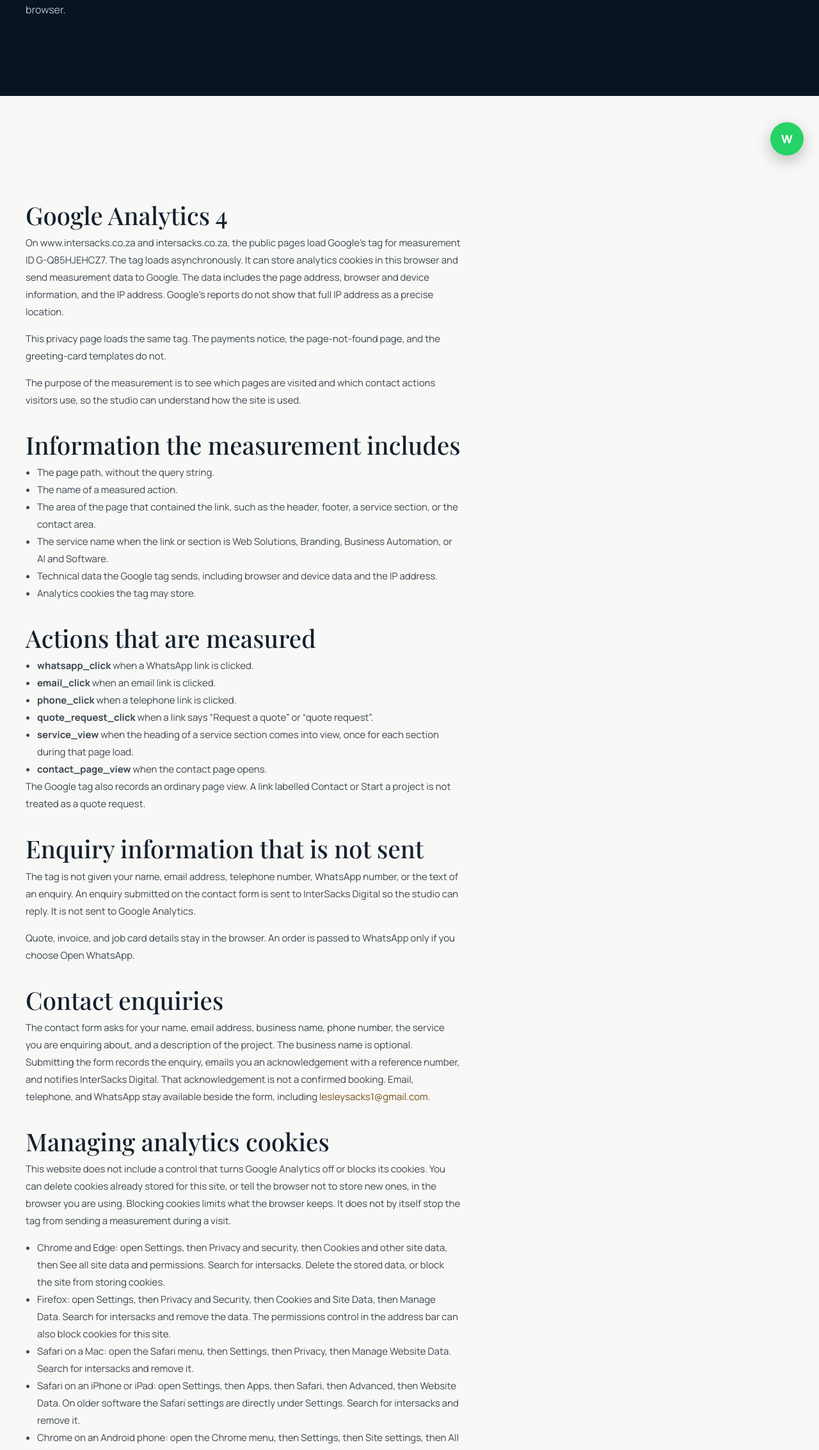
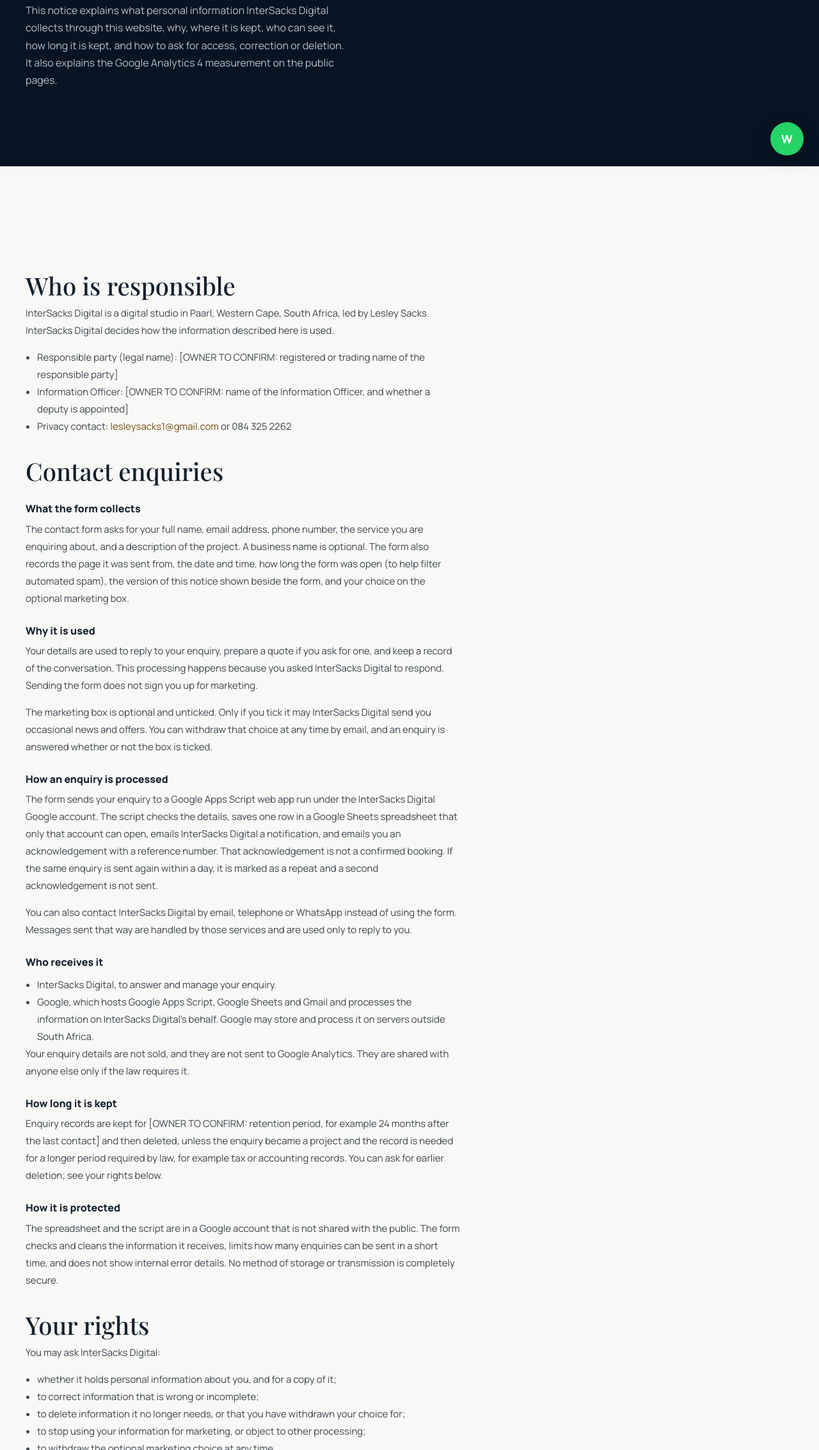
Before and after one commit to lesleysacks/INTERSACKS_DIGITAL_WEBSITE, a website: page privacy.html in a window 1280 px wide. Shown: the part 533-2800 px from the top of the page at 64% size. Drawn offline with nearby package versions, Linux system fonts and the light colour scheme.

Commit message:
Describe enquiry processing in the privacy notice and align the GA4 ID
- privacy.html now covers what the form collects, why, Google Apps Script,
  Sheets and Gmail as service providers, retention, rights, and complaints
  to the Information Regulator. Details only the owner can give are marked
  [OWNER TO CONFIRM: ...]
- The notice, docs and checks name G-XCN1MN0GHR, the ID the site already
  sends to and the one the owner identified as the active stream
- generate_lead and the disabled Google signals are disclosed
- check-seo.mjs fails if analytics.js, privacy.html and docs/analytics.md
  name different measurement IDs
- The checks no longer forbid describing why information is processed; they
  still forbid compliance claims and claims of a consent control

Co-Authored-By: Claude Opus 5.5 <noreply@anthropic.com>
Claude-Session: https://claude.ai/code/session_01EDDdYBhg3TUZp8h8HXarVa

```diff
--- a/css/styles.css
+++ b/css/styles.css
@@ -1743,6 +1743,11 @@ line-height:1.15}
 color:#3c4650;
 font-size:15px;
 line-height:1.8}
+.privacy-copy h3{
+margin:24px 0 4px;
+font-size:16px;
+font-weight:800;
+color:var(--ink)}
 .privacy-copy ul{
 margin:8px 0 0;
 padding-left:1.2em}
--- a/privacy.html
+++ b/privacy.html
@@ -4,7 +4,7 @@
   <meta charset="UTF-8">
   <meta name="viewport" content="width=device-width, initial-scale=1.0">
   <title>Privacy | InterSacks Digital</title>
-  <meta name="description" content="How InterSacks Digital uses Google Analytics 4, what is measured, what is not sent, and how to manage analytics cookies.">
+  <meta name="description" content="How InterSacks Digital handles contact enquiries and Google Analytics 4: what is collected, why, who receives it, and how to ask for access or deletion.">
   <meta name="robots" content="index, follow">
   <link rel="canonical" href="https://www.intersacks.co.za/privacy.html">
   <meta name="theme-color" content="#081423">
@@ -13,12 +13,12 @@
   <meta property="og:locale" content="en_ZA">
   <meta property="og:url" content="https://www.intersacks.co.za/privacy.html">
   <meta property="og:title" content="Privacy | InterSacks Digital">
-  <meta property="og:description" content="How InterSacks Digital uses Google Analytics 4, what is measured, what is not sent, and how to manage analytics cookies.">
+  <meta property="og:description" content="How InterSacks Digital handles contact enquiries and Google Analytics 4: what is collected, why, who receives it, and how to ask for access or deletion.">
   <meta property="og:image" content="https://www.intersacks.co.za/images/business_card.jpeg">
   <meta property="og:image:alt" content="InterSacks Digital business card">
   <meta name="twitter:card" content="summary_large_image">
   <meta name="twitter:title" content="Privacy | InterSacks Digital">
-  <meta name="twitter:description" content="How InterSacks Digital uses Google Analytics 4, what is measured, what is not sent, and how to manage analytics cookies.">
+  <meta name="twitter:description" content="How InterSacks Digital handles contact enquiries and Google Analytics 4: what is collected, why, who receives it, and how to ask for access or deletion.">
   <meta name="twitter:image" content="https://www.intersacks.co.za/images/business_card.jpeg">
   <script type="application/ld+json">
   {"@context":"https://schema.org","@graph":[{"@type":"ProfessionalService","@id":"https://www.intersacks.co.za/#business","name":"InterSacks Digital","url":"https://www.intersacks.co.za/","image":"https://www.intersacks.co.za/images/business_card.jpeg","email":"lesleysacks1@gmail.com","telephone":"+27843252262","address":{"@type":"PostalAddress","addressLocality":"Paarl","addressRegion":"Western Cape","addressCountry":"ZA"}},{"@type":"WebSite","@id":"https://www.intersacks.co.za/#website","url":"https://www.intersacks.co.za/","name":"InterSacks Digital","publisher":{"@id":"https://www.intersacks.co.za/#business"},"inLanguage":"en-ZA"},{"@type":"WebPage","@id":"https://www.intersacks.co.za/privacy.html#webpage","url":"https://www.intersacks.co.za/privacy.html","name":"Privacy | InterSacks Digital","isPartOf":{"@id":"https://www.intersacks.co.za/#website"},"about":{"@id":"https://www.intersacks.co.za/#business"},"inLanguage":"en-ZA","breadcrumb":{"@id":"https://www.intersacks.co.za/privacy.html#breadcrumb"}},{"@type":"BreadcrumbList","@id":"https://www.intersacks.co.za/privacy.html#breadcrumb","itemListElement":[{"@type":"ListItem","position":1,"name":"Home","item":"https://www.intersacks.co.za/"},{"@type":"ListItem","position":2,"name":"Privacy","item":"https://www.intersacks.co.za/privacy.html"}]}]}
@@ -46,16 +46,56 @@
     <section class="page-hero">
       <nav class="breadcrumbs" aria-label="Breadcrumb"><a href="index.html">Home</a> <span aria-hidden="true">/</span> <span aria-current="page">Privacy</span></nav>
       <p class="eyebrow"><span></span> Privacy</p>
-      <h1>How this website<br>is <i>measured.</i></h1>
-      <p>InterSacks Digital uses Google Analytics 4 on the public pages of this website. This page describes the purpose of that measurement, the information it covers, and how to manage analytics cookies in your browser.</p>
+      <h1>How this website<br>uses your <i>information.</i></h1>
+      <p>This notice explains what personal information InterSacks Digital collects through this website, why, where it is kept, who can see it, how long it is kept, and how to ask for access, correction or deletion. It also explains the Google Analytics 4 measurement on the public pages.</p>
     </section>
     <section class="section-pad privacy-copy">
-      <h2>Google Analytics 4</h2>
-      <p>On www.intersacks.co.za and intersacks.co.za, the public pages load Google’s tag for measurement ID G-Q85HJEHCZ7. The tag loads asynchronously. It can store analytics cookies in this browser and send measurement data to Google. The data includes the page address, browser and device information, and the IP address. Google’s reports do not show that full IP address as a precise location.</p>
+      <h2 id="who">Who is responsible</h2>
+      <p>InterSacks Digital is a digital studio in Paarl, Western Cape, South Africa, led by Lesley Sacks. InterSacks Digital decides how the information described here is used.</p>
+      <ul>
+        <li>Responsible party (legal name): [OWNER TO CONFIRM: registered or trading name of the responsible party]</li>
+        <li>Information Officer: [OWNER TO CONFIRM: name of the Information Officer, and whether a deputy is appointed]</li>
+        <li>Privacy contact: <a href="mailto:lesleysacks1@gmail.com">lesleysacks1@gmail.com</a> or 084 325 2262</li>
+      </ul>
+
+      <h2 id="enquiries">Contact enquiries</h2>
+      <h3>What the form collects</h3>
+      <p>The contact form asks for your full name, email address, phone number, the service you are enquiring about, and a description of the project. A business name is optional. The form also records the page it was sent from, the date and time, how long the form was open (to help filter automated spam), the version of this notice shown beside the form, and your choice on the optional marketing box.</p>
+      <h3>Why it is used</h3>
+      <p>Your details are used to reply to your enquiry, prepare a quote if you ask for one, and keep a record of the conversation. This processing happens because you asked InterSacks Digital to respond. Sending the form does not sign you up for marketing.</p>
+      <p>The marketing box is optional and unticked. Only if you tick it may InterSacks Digital send you occasional news and offers. You can withdraw that choice at any time by email, and an enquiry is answered whether or not the box is ticked.</p>
+      <h3>How an enquiry is processed</h3>
+      <p>The form sends your enquiry to a Google Apps Script web app run under the InterSacks Digital Google account. The script checks the details, saves one row in a Google Sheets spreadsheet that only that account can open, emails InterSacks Digital a notification, and emails you an acknowledgement with a reference number. That acknowledgement is not a confirmed booking. If the same enquiry is sent again within a day, it is marked as a repeat and a second acknowledgement is not sent.</p>
+      <p>You can also contact InterSacks Digital by email, telephone or WhatsApp instead of using the form. Messages sent that way are handled by those services and are used only to reply to you.</p>
+      <h3>Who receives it</h3>
+      <ul>
+        <li>InterSacks Digital, to answer and manage your enquiry.</li>
+        <li>Google, which hosts Google Apps Script, Google Sheets and Gmail and processes the information on InterSacks Digital’s behalf. Google may store and process it on servers outside South Africa.</li>
+      </ul>
+      <p>Your enquiry details are not sold, and they are not sent to Google Analytics. They are shared with anyone else only if the law requires it.</p>
+      <h3>How long it is kept</h3>
+      <p>Enquiry records are kept for [OWNER TO CONFIRM: retention period, for example 24 months after the last contact] and then deleted, unless the enquiry became a project and the record is needed for a longer period required by law, for example tax or accounting records. You can ask for earlier deletion; see your rights below.</p>
+      <h3>How it is protected</h3>
+      <p>The spreadsheet and the script are in a Google account that is not shared with the public. The form checks and cleans the information it receives, limits how many enquiries can be sent in a short time, and does not show internal error details. No method of storage or transmission is completely secure.</p>
+
+      <h2 id="rights">Your rights</h2>
+      <p>You may ask InterSacks Digital:</p>
+      <ul>
+        <li>whether it holds personal information about you, and for a copy of it;</li>
+        <li>to correct information that is wrong or incomplete;</li>
+        <li>to delete information it no longer needs, or that you have withdrawn your choice for;</li>
+        <li>to stop using your information for marketing, or object to other processing;</li>
+        <li>to withdraw the optional marketing choice at any time.</li>
+      </ul>
+      <p>Send the request to <a href="mailto:lesleysacks1@gmail.com">lesleysacks1@gmail.com</a> with your enquiry reference if you have one. InterSacks Digital may need to confirm your identity before acting on a request. [OWNER TO CONFIRM: target response time for requests]</p>
+      <p>If you believe your information has been compromised, tell InterSacks Digital at the same address. If InterSacks Digital becomes aware of a security compromise affecting your information, it will notify you and the Information Regulator as POPIA requires.</p>
+      <p>If you are not satisfied with the response, you can complain to the <a href="https://inforegulator.org.za/" target="_blank" rel="noopener noreferrer">Information Regulator (South Africa)</a>.</p>
+
+      <h2 id="analytics">Google Analytics 4</h2>
+      <p>On www.intersacks.co.za and intersacks.co.za, the public pages load Google’s tag for measurement ID G-XCN1MN0GHR. The tag loads asynchronously. It can store analytics cookies in this browser and send measurement data to Google. The data includes the page address, browser and device information, and the IP address. Google’s reports do not show that full IP address as a precise location. Google signals and ad personalisation are switched off in the tag.</p>
       <p>This privacy page loads the same tag. The payments notice, the page-not-found page, and the greeting-card templates do not.</p>
       <p>The purpose of the measurement is to see which pages are visited and which contact actions visitors use, so the studio can understand how the site is used.</p>
-
-      <h2>Information the measurement includes</h2>
+      <h3>Information the measurement includes</h3>
       <ul>
         <li>The page path, without the query string.</li>
         <li>The name of a measured action.</li>
@@ -64,8 +104,7 @@
         <li>Technical data the Google tag sends, including browser and device data and the IP address.</li>
         <li>Analytics cookies the tag may store.</li>
       </ul>
-
-      <h2>Actions that are measured</h2>
+      <h3>Actions that are measured</h3>
       <ul>
         <li><strong>whatsapp_click</strong> when a WhatsApp link is clicked.</li>
         <li><strong>email_click</strong> when an email link is clicked.</li>
@@ -73,17 +112,13 @@
         <li><strong>quote_request_click</strong> when a link says “Request a quote” or “quote request”.</li>
         <li><strong>service_view</strong> when the heading of a service section comes into view, once for each section during that page load.</li>
         <li><strong>contact_page_view</strong> when the contact page opens.</li>
+        <li><strong>generate_lead</strong> once, after the enquiry system confirms that a contact-form enquiry was saved. It records only the service chosen.</li>
       </ul>
       <p>The Google tag also records an ordinary page view. A link labelled Contact or Start a project is not treated as a quote request.</p>
-
-      <h2>Enquiry information that is not sent</h2>
-      <p>The tag is not given your name, email address, telephone number, WhatsApp number, or the text of an enquiry. An enquiry submitted on the contact form is sent to InterSacks Digital so the studio can reply. It is not sent to Google Analytics.</p>
+      <h3>Enquiry information that is not sent</h3>
+      <p>The tag is not given your name, email address, telephone number, WhatsApp number, business name, enquiry reference, or the text of an enquiry.</p>
       <p>Quote, invoice, and job card details stay in the browser. An order is passed to WhatsApp only if you choose Open WhatsApp.</p>
-
-      <h2>Contact enquiries</h2>
-      <p>The contact form asks for your name, email address, business name, phone number, the service you are enquiring about, and a description of the project. The business name is optional. Submitting the form records the enquiry, emails you an acknowledgement with a reference number, and notifies InterSacks Digital. That acknowledgement is not a confirmed booking. Email, telephone, and WhatsApp stay available beside the form, including <a href="mailto:lesleysacks1@gmail.com">lesleysacks1@gmail.com</a>.</p>
-
-      <h2>Managing analytics cookies</h2>
+      <h3>Managing analytics cookies</h3>
       <p>This website does not include a control that turns Google Analytics off or blocks its cookies. You can delete cookies already stored for this site, or tell the browser not to store new ones, in the browser you are using. Blocking cookies limits what the browser keeps. It does not by itself stop the tag from sending a measurement during a visit.</p>
       <ul>
         <li>Chrome and Edge: open Settings, then Privacy and security, then Cookies and other site data, then See all site data and permissions. Search for intersacks. Delete the stored data, or block the site from storing cookies.</li>
@@ -94,14 +129,13 @@
       </ul>
       <p>Menu names differ by browser and version. If a path above does not match, search the browser settings for cookies or website data and look for intersacks.co.za. A private browsing window usually discards cookies when you close it. The Google tag still loads during that visit.</p>
       <p>Reading these pages does not require cookies. Sending an enquiry from the contact form does not require an analytics cookie.</p>
-
-      <h2>Google’s documentation</h2>
+      <h3>Google’s documentation</h3>
       <p><a href="https://policies.google.com/privacy" target="_blank" rel="noopener noreferrer">Google privacy policy</a></p>
       <p><a href="https://policies.google.com/technologies/cookies" target="_blank" rel="noopener noreferrer">How Google uses cookies</a></p>
 
-      <h2>Questions</h2>
-      <p>Questions about this notice can be sent to <a href="mailto:lesleysacks1@gmail.com">lesleysacks1@gmail.com</a>.</p>
-      <p>Updated 10 November 2026.</p>
+      <h2 id="questions">Questions and changes</h2>
+      <p>Questions about this notice can be sent to <a href="mailto:lesleysacks1@gmail.com">lesleysacks1@gmail.com</a>. If the way information is handled changes, this page will be updated and the date below will change.</p>
+      <p>Updated 21 November 2026.</p>
     </section>
   </main>
   <footer class="footer"><div class="footer-top"><a class="brand" href="index.html"><span class="brand-mark" aria-hidden="true">iS</span><span class="brand-name">INTERSACKS <em>DIGITAL</em></span></a><p>Smart websites.<br>Intelligent automation.</p><div><a href="mailto:lesleysacks1@gmail.com">lesleysacks1@gmail.com</a><a href="tel:+27843252262">084 325 2262</a></div></div><div class="footer-bottom"><span>© <span id="year"></span> InterSacks Digital</span><span>Paarl, Western Cape, South Africa</span><a href="privacy.html" aria-current="page">Privacy</a><a href="#top">Back to top ↑</a></div></footer>
--- a/scripts/check-analytics.mjs
+++ b/scripts/check-analytics.mjs
@@ -57,7 +57,7 @@ const events = () => evaluate(`(() => (window.dataLayer || []).filter((item) =>
 const click = (selector) => evaluate(`(() => { const link = document.querySelector(${JSON.stringify(selector)}); if (!link) return false; link.click(); return true; })()`);
 
 await goto('index.html');
-const home = await evaluate(`(() => ({ scripts: document.querySelectorAll('script[src="js/analytics.js"]').length, id: ${JSON.stringify('G-Q85HJEHCZ7')} }))()`);
+const home = await evaluate(`(() => ({ scripts: document.querySelectorAll('script[src="js/analytics.js"]').length, id: ${JSON.stringify('G-XCN1MN0GHR')} }))()`);
 if (home.scripts !== 1) fail(`Homepage loads analytics ${home.scripts} times`);
 const homePrivacy = await evaluate(`!!document.querySelector('footer a[href="privacy.html"]')`);
 if (!homePrivacy) fail('Homepage footer is missing the privacy link');
@@ -135,8 +135,8 @@ for (const page of pages) {
 }
 await goto('privacy.html');
 const privacyText = await evaluate('document.body.innerText');
-if (!privacyText.includes('G-Q85HJEHCZ7') || !privacyText.includes('lesleysacks1@gmail.com')) fail('Privacy page is missing the measurement or contact details');
-if (/lawful basis|we comply|cookies are disabled/i.test(privacyText)) fail('Privacy page states a legal basis or says cookies are disabled');
+if (!privacyText.includes('G-XCN1MN0GHR') || !privacyText.includes('lesleysacks1@gmail.com')) fail('Privacy page is missing the measurement or contact details');
+if (/we comply|POPIA compliant|fully compliant|cookies are disabled/i.test(privacyText)) fail('Privacy page claims compliance or says cookies are disabled');
 await evaluate(`(() => { document.addEventListener('click', (event) => { const link = event.target.closest && event.target.closest('a[href="privacy.html"]'); if (link) event.preventDefault(); }, true); const link = document.querySelector('footer a[href="privacy.html"]'); link.click(); return true; })()`);
 const privacyClick = await events();
 if (privacyClick.some((event) => event.name === 'quote_request_click')) fail('The privacy link was tracked as a quote request');
```
Also changed, not shown: docs/analytics.md (+12 -4 lines), scripts/check-seo.mjs (+8 -2 lines).
